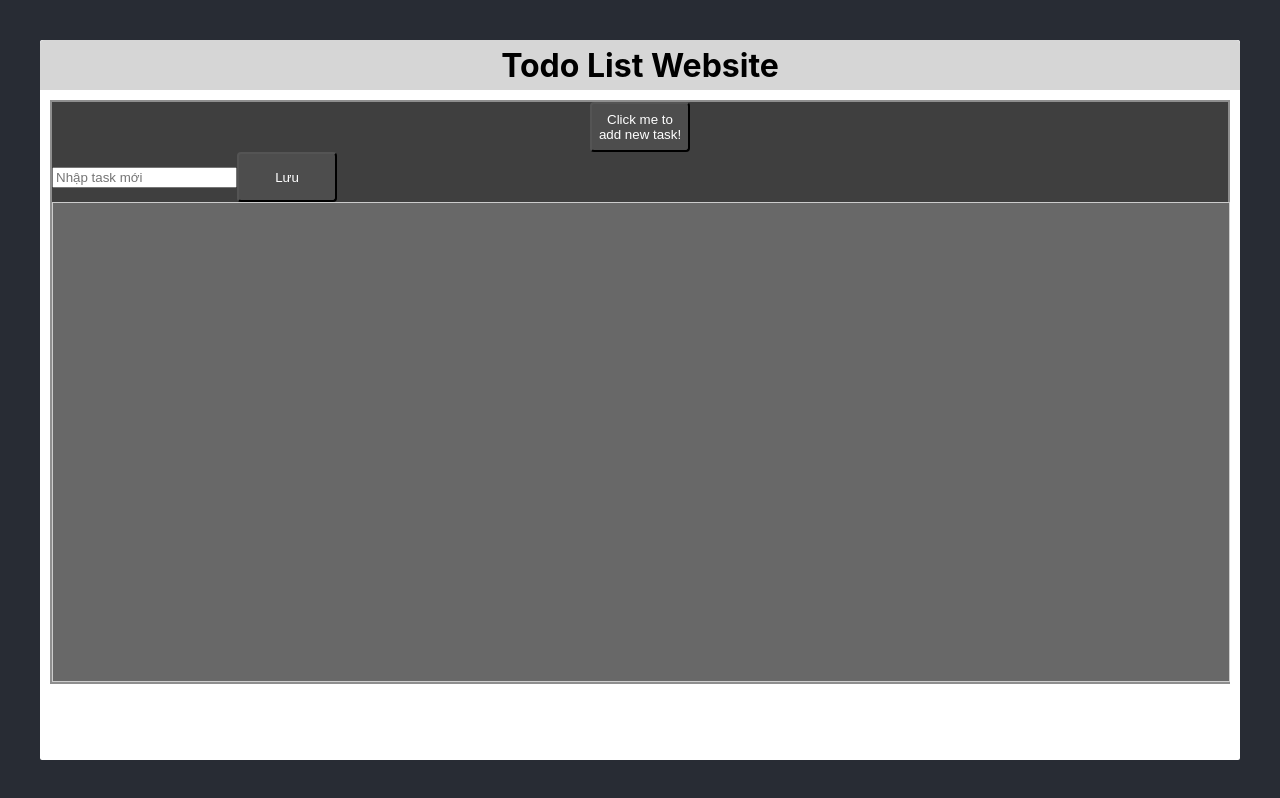
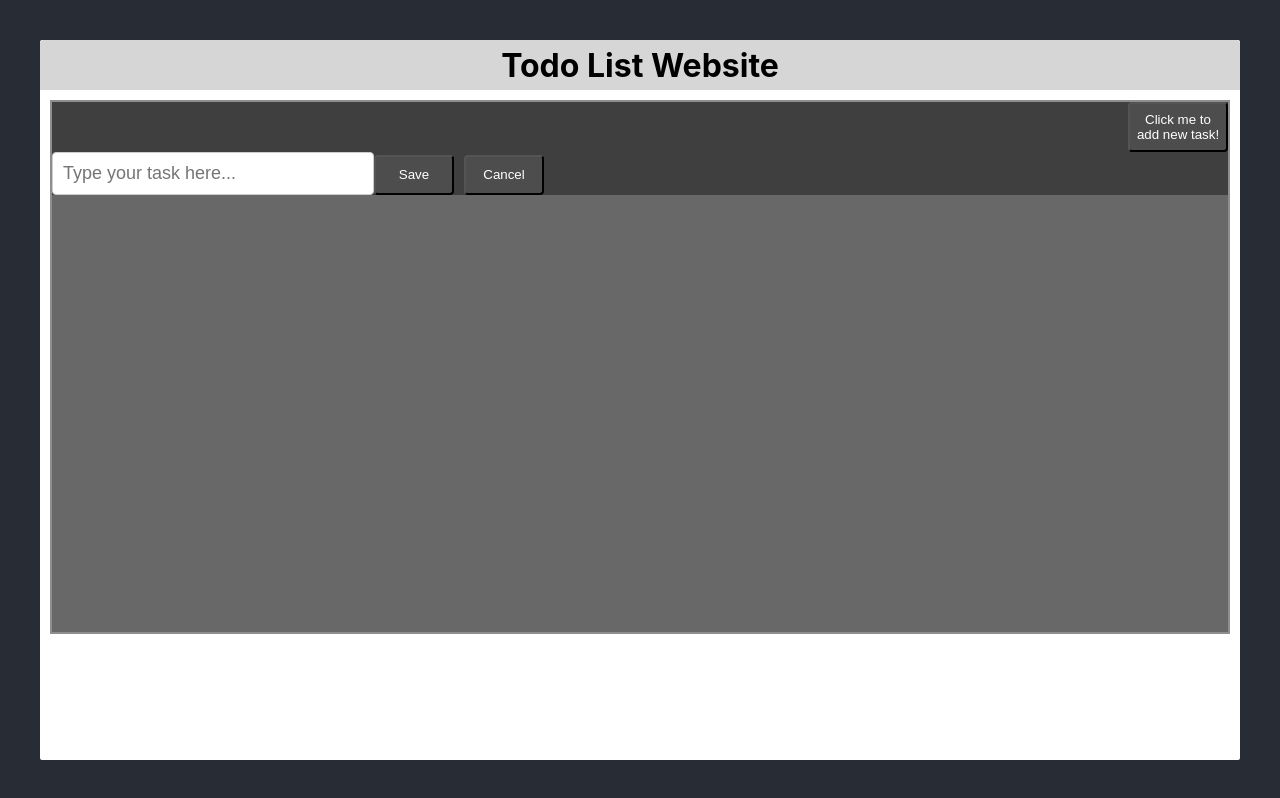
Before and after one commit to DingoPham/todolist-app, a React (Create React App) app: page / in a window 1280 px wide. Both pictures are taken after a click on the button "Click me to add new task!". Built offline with nearby package versions, Linux system fonts and the light colour scheme.

Commit message:
simple function that add task without saving it to localstorage or anywhere else, can be lost if refresh the page

```diff
--- a/src/components/display_part/ListForm.jsx
+++ b/src/components/display_part/ListForm.jsx
@@ -8,41 +8,49 @@ class ListForm extends React.Component {
         texts: [],
         showInput: false,
         curruntText: '',
-    };
+    }
     addInput = () => {
         this.setState({
             showInput: true,
         });
     };
     saveInput = () => {
-        if(this.state.curruntText.trim()){
-            this.setState(prevState => ({
+        if (this.state.curruntText.trim()) {
+            this.setState((prevState) => ({
                 texts: [...prevState.texts, prevState.curruntText],
+                showInput: false,
                 curruntText: '',
-                showInput: false,
             }));
         }
-    };
-    changeInput = (e) => {
+    }
+    changeInput = (event) => {
         this.setState({
-            curruntText: e.target.value,
+            curruntText: event.target.value,
         });
-    };
+    }
+    cancelInput = () => {
+        this.setState({
+            showInput: false,
+            curruntText: '',
+        });
+    }
+
     render() {
         return (
             <form>
                 <AddFunction onClick={this.addInput}/>
 
+                <div className='list-container'>
                     {this.state.showInput && (
                         <InputFunction
                             value={this.state.curruntText}
                             onChange={this.changeInput}
                             onSave={this.saveInput}
+                            onCancel={this.cancelInput}
                         />
                     )}
 
-                <div className='list-container'>
-                    <div className='list' style={{overflowY: 'scroll', border: '1px solid #ccc'}}>
+                    <div className='list custom-scrollbar'>
                         <ListFunction texts={this.state.texts}/>
                     </div>
                 </div>
--- a/src/components/function_part/InputFunction.jsx
+++ b/src/components/function_part/InputFunction.jsx
@@ -5,13 +5,17 @@ class InputFunction extends React.Component {
         return(
             <div>
                 <input
+                    className="task-input"
                     type="text"
                     value={this.props.value}
                     onChange={this.props.onChange}
-                    placeholder="Nhập task mới"
+                    placeholder="Type your task here..."
                 />
-                <button type="button" className="add-button" onClick={this.props.onSave}>
-                    Lưu
+                <button type="button" className="add-button-2" onClick={this.props.onSave}>
+                    Save
+                </button>
+                <button type="button" className="add-button-2" onClick={this.props.onCancel}>
+                    Cancel
                 </button>
             </div>
         )
--- a/src/components/function_part/ListFunction.jsx
+++ b/src/components/function_part/ListFunction.jsx
@@ -5,8 +5,11 @@ class ListFunction extends React.Component {
     render(){
         return(
             <div className='list-gap'>
-                {this.props.texts.map((text, index) => (
-                    <p key={index}>{text}</p>
+                {this.props.texts?.map((text, index) => (
+                    <p key={index} style={{fontSize: '20px'}}>
+                        {text}
+                        <hr/>
+                    </p>
                 ))}
             </div>
         )
--- a/src/components/function_part/styles/function.css
+++ b/src/components/function_part/styles/function.css
@@ -12,7 +12,11 @@ form{
     width: 100%;
     height: 60vh;
 }
-
+.custom-scrollbar{
+    overflow-y: scroll;
+    scrollbar-width: thin;
+    scrollbar-color: #4d4d4d #686868;
+}
 .list{
     width: 100%;
     height: 60vh;
@@ -20,7 +24,7 @@ form{
 }
 .add-button-container {
     display: flex;
-    justify-content: center;
+    justify-content: end;
     align-items: center;
     width: 100%;
     height: 50px;
@@ -33,12 +37,22 @@ form{
     background-color: #4d4d4d;
     border-radius:4px;
 }
+.add-button-2{
+    cursor: pointer;
+    width: 80px;
+    height: 40px;
+    color: white;
+    background-color: #4d4d4d;
+    border-radius:4px;
+    margin: 0 10px 0 0;
+}
 .task-input {
-    width: 200px;
+    width: 300px;
     padding: 10px;
     border: 1px solid #ccc;
     border-radius: 4px;
     outline: none;
+    font-size: 18px;
 }
 .list-gap{
     margin: 20px;
```
Lines whose indentation alone changed are shown as unchanged.
